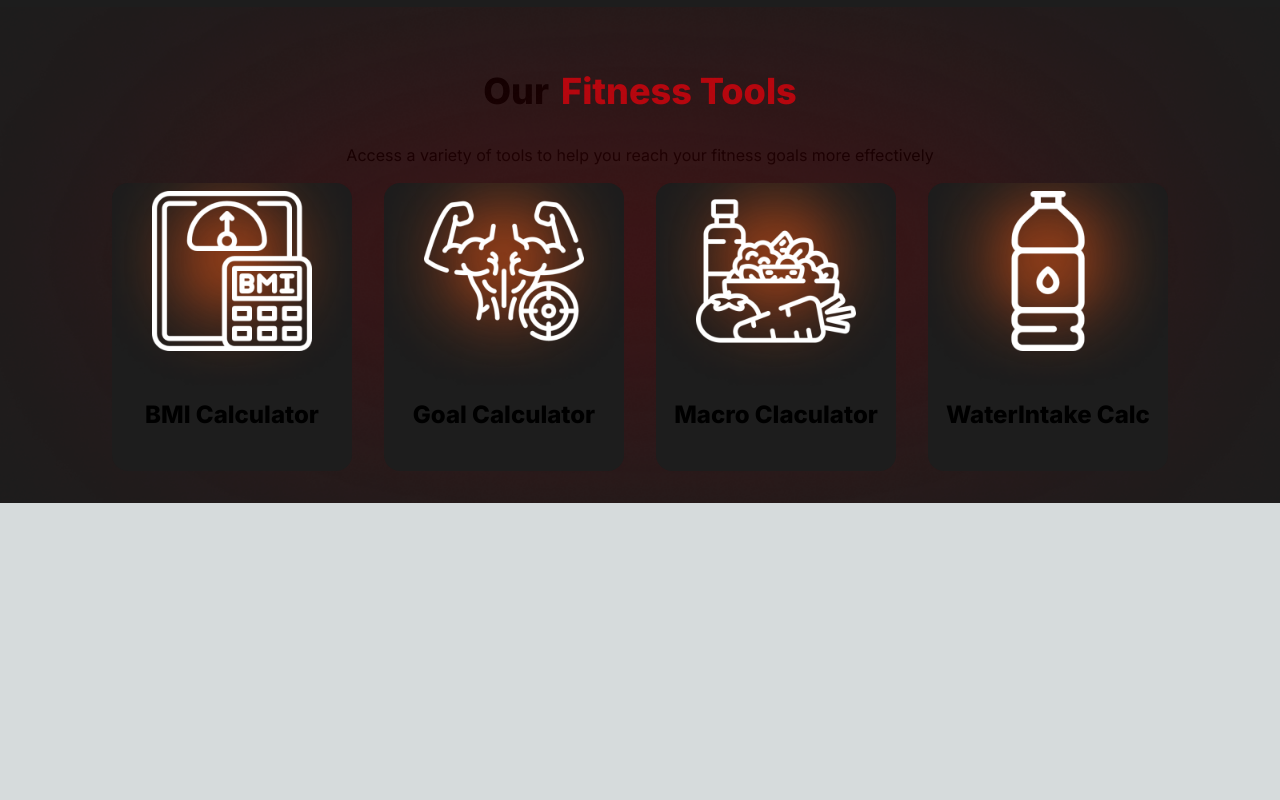
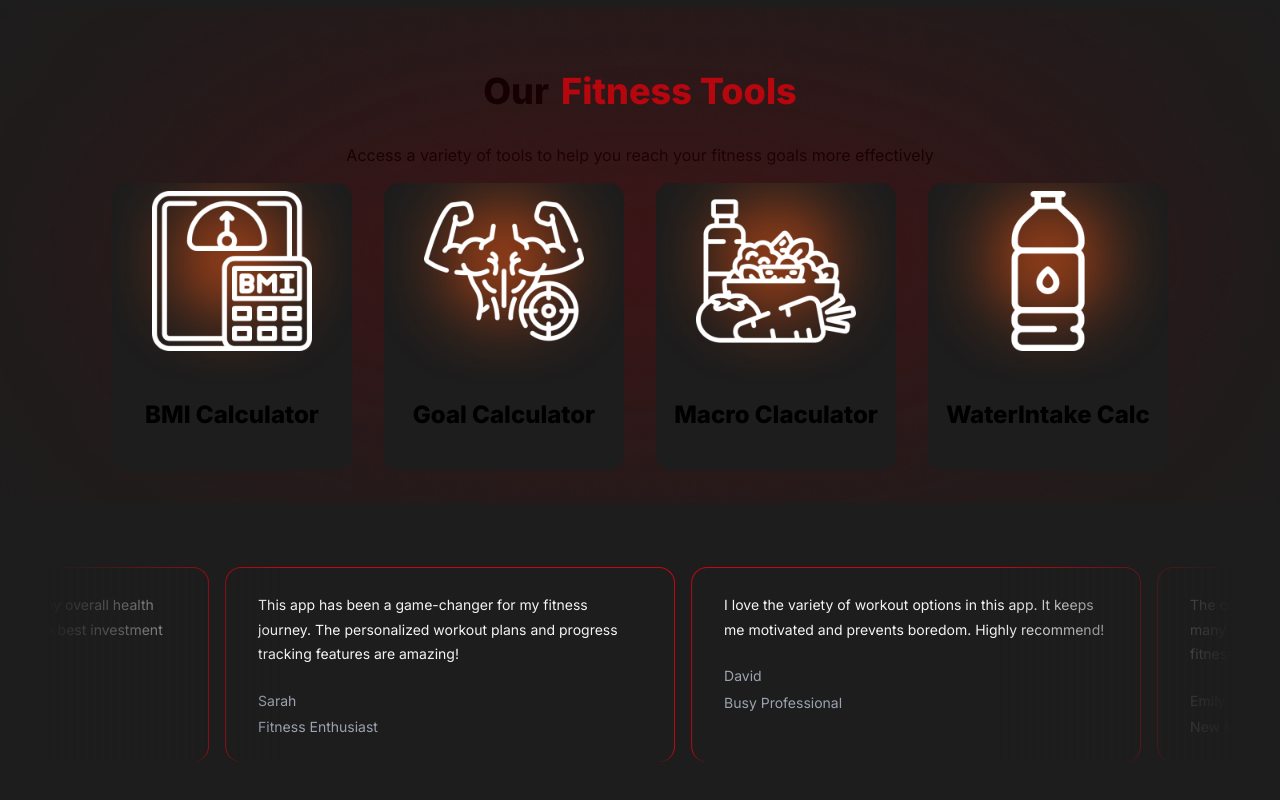
Before and after one commit to nameerakhter/Strong, a Next.js app: page / in a window 1280 px wide. Shown: the part 2359-3159 px from the top of the page. Before the commit the page ends 2862 px from the top, so only its background shows below. Built offline with nearby package versions, Linux system fonts and the light colour scheme.

Commit message:
feat: added infinite moving card for reviews

```diff
--- a/src/app/page.tsx
+++ b/src/app/page.tsx
@@ -4,6 +4,7 @@ import Highlights from "@/components/Highlights";
 import Services from "@/components/Services";
 import Plans from "@/components/Plans"
 import Tools from "@/components/Tools";
+import Reviews from "@/components/Reviews";
 
 export default function Home() {
   return (
@@ -14,6 +15,7 @@ export default function Home() {
       <Services />
       <Plans />
       <Tools />
+      <Reviews />
 
 
     </div>
--- /dev/null
+++ b/src/components/Reviews.tsx
@@ -0,0 +1,15 @@
+import { InfiniteMovingCards } from "./ui/infinite-moving-cards"
+import customerReviews from '../customerReviews.json'
+
+const Reviews = () => {
+  return (
+    <div className="p-[3rem]">
+      <InfiniteMovingCards items={customerReviews} direction="right" speed="slow" pauseOnHover={false} />
+
+
+    </div>
+  )
+}
+
+
+export default Reviews
--- /dev/null
+++ b/src/components/ui/infinite-moving-cards.tsx
@@ -0,0 +1,121 @@
+"use client";
+
+import { cn } from "@/lib/utils";
+import React, { useEffect, useState } from "react";
+
+export const InfiniteMovingCards = ({
+  items,
+  direction = "left",
+  speed = "fast",
+  pauseOnHover = true,
+  className,
+}: {
+  items: {
+    quote: string;
+    name: string;
+    title: string;
+  }[];
+  direction?: "left" | "right";
+  speed?: "fast" | "normal" | "slow";
+  pauseOnHover?: boolean;
+  className?: string;
+}) => {
+  const containerRef = React.useRef<HTMLDivElement>(null);
+  const scrollerRef = React.useRef<HTMLUListElement>(null);
+
+  useEffect(() => {
+    addAnimation();
+  }, []);
+  const [start, setStart] = useState(false);
+  function addAnimation() {
+    if (containerRef.current && scrollerRef.current) {
+      const scrollerContent = Array.from(scrollerRef.current.children);
+
+      scrollerContent.forEach((item) => {
+        const duplicatedItem = item.cloneNode(true);
+        if (scrollerRef.current) {
+          scrollerRef.current.appendChild(duplicatedItem);
+        }
+      });
+
+      getDirection();
+      getSpeed();
+      setStart(true);
+    }
+  }
+  const getDirection = () => {
+    if (containerRef.current) {
+      if (direction === "left") {
+        containerRef.current.style.setProperty(
+          "--animation-direction",
+          "forwards"
+        );
+      } else {
+        containerRef.current.style.setProperty(
+          "--animation-direction",
+          "reverse"
+        );
+      }
+    }
+  };
+  const getSpeed = () => {
+    if (containerRef.current) {
+      if (speed === "fast") {
+        containerRef.current.style.setProperty("--animation-duration", "20s");
+      } else if (speed === "normal") {
+        containerRef.current.style.setProperty("--animation-duration", "40s");
+      } else {
+        containerRef.current.style.setProperty("--animation-duration", "80s");
+      }
+    }
+  };
+  return (
+    <div
+      ref={containerRef}
+      className={cn(
+        "scroller relative z-20  max-w-7xl overflow-hidden  [mask-image:linear-gradient(to_right,transparent,white_20%,white_80%,transparent)]",
+        className
+      )}
+    >
+      <ul
+        ref={scrollerRef}
+        className={cn(
+          " flex min-w-full shrink-0 gap-4 py-4 w-max flex-nowrap",
+          start && "animate-scroll ",
+          pauseOnHover && "hover:[animation-play-state:paused]"
+        )}
+      >
+        {items.map((item, idx) => (
+          <li
+            className="w-[350px] max-w-full relative rounded-2xl border border-b-0 flex-shrink-0 border-[#c60811] px-8 py-6 md:w-[450px]"
+            style={{
+              background:
+                "#1D1D1D",
+            }}
+            key={item.name}
+          >
+            <blockquote>
+              <div
+                aria-hidden="true"
+                className="user-select-none -z-1 pointer-events-none absolute -left-0.5 -top-0.5 h-[calc(100%_+_4px)] w-[calc(100%_+_4px)]"
+              ></div>
+              <span className=" relative z-20 text-sm leading-[1.6] text-gray-100 font-normal">
+                {item.quote}
+              </span>
+              <div className="relative z-20 mt-6 flex flex-row items-center">
+                <span className="flex flex-col gap-1">
+                  <span className=" text-sm leading-[1.6] text-gray-400 font-normal">
+                    {item.name}
+                  </span>
+                  <span className=" text-sm leading-[1.6] text-gray-400 font-normal">
+                    {item.title}
+                  </span>
+                </span>
+              </div>
+            </blockquote>
+          </li>
+        ))}
+      </ul>
+    </div>
+  );
+};
--- /dev/null
+++ b/src/customerReviews.json
@@ -0,0 +1,27 @@
+[
+  {
+    "quote": "This app has been a game-changer for my fitness journey. The personalized workout plans and progress tracking features are amazing!",
+    "name": "Sarah",
+    "title": "Fitness Enthusiast"
+  },
+  {
+    "quote": "I love the variety of workout options in this app. It keeps me motivated and prevents boredom. Highly recommend!",
+    "name": "David",
+    "title": "Busy Professional"
+  },
+  {
+    "quote": "The community aspect of this app is great. I've met so many like-minded people and found support on my fitness goals.",
+    "name": "Emily",
+    "title": "New Mom"
+  },
+  {
+    "quote": "The app's user interface is clean and easy to navigate. It's perfect for someone who's new to fitness.",
+    "name": "Alex",
+    "title": "Beginner Fitness"
+  },
+  {
+    "quote": "I've seen significant improvements in my overall health and fitness since using this app. It's the best investment I've made for myself.",
+    "name": "Olivia",
+    "title": "Health Nut"
+  }
+]
--- a/tailwind.config.ts
+++ b/tailwind.config.ts
@@ -23,6 +23,11 @@ const config = {
     },
     extend: {
       keyframes: {
+        scroll: {
+          to: {
+            transform: "translate(calc(-50% - 0.5rem))",
+          },
+        },
         "accordion-down": {
           from: { height: "0" },
           to: { height: "var(--radix-accordion-content-height)" },
@@ -35,6 +40,7 @@ const config = {
       animation: {
         "accordion-down": "accordion-down 0.2s ease-out",
         "accordion-up": "accordion-up 0.2s ease-out",
+        scroll: "scroll var(--animation-duration, 40s) var(--animation-direction, forwards) linear infinite",
       },
     },
   },
```
